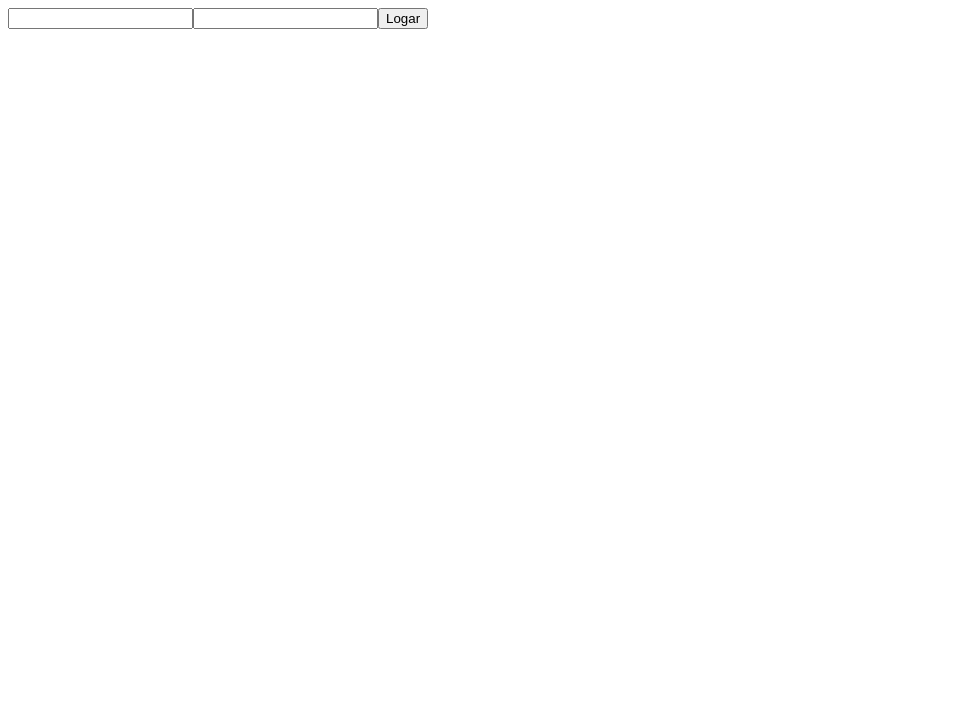
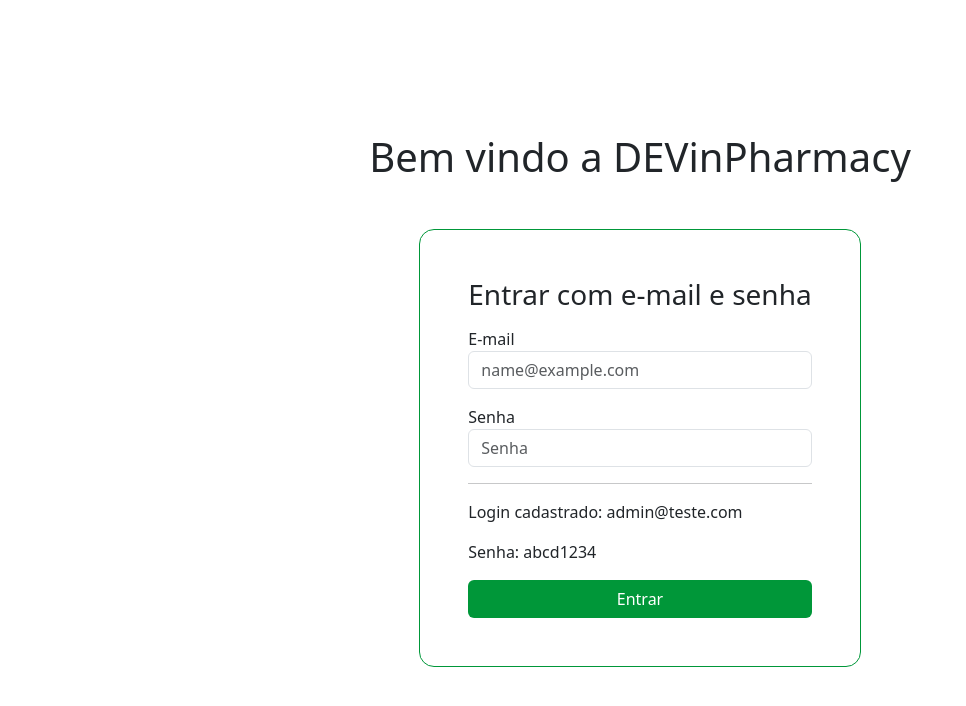
Before and after one commit to Antonio13050/devinhouse-projeto-modulo-1, a React (Vite) app: page / in a window 1280 px wide. Shown: the top 706 px of the page, without its empty margins (0-966 px from the left). Built offline with nearby package versions, Linux system fonts and the light colour scheme.

Commit message:
feat-login style

```diff
--- a/package.json
+++ b/package.json
@@ -11,6 +11,7 @@
   },
   "dependencies": {
     "@hookform/resolvers": "^3.2.0",
+    "bootstrap": "^5.3.1",
     "react": "^18.2.0",
     "react-dom": "^18.2.0",
     "react-hook-form": "^7.45.4",
--- a/src/main.jsx
+++ b/src/main.jsx
@@ -1,6 +1,7 @@
 import React from "react";
 import ReactDOM from "react-dom/client";
 import App from "./App.jsx";
+import "bootstrap/dist/css/bootstrap.min.css";
 
 ReactDOM.createRoot(document.getElementById("root")).render(
     <React.StrictMode>
--- a/src/pages/login/index.jsx
+++ b/src/pages/login/index.jsx
@@ -1,11 +1,24 @@
 import React from "react";
 import { useForm } from "react-hook-form";
-import { useState } from "react";
 import { UserContext } from "../../contexts/userContext";
 import { useContext } from "react";
+import "./styles.css";
+import { z } from "zod";
+import { zodResolver } from "@hookform/resolvers/zod";
+
+const formLoginchema = z.object({
+    email: z.string().nonempty("Digite o e-mail").email("E-mail inválido"),
+    password: z.string().min(1, "Digite a senha"),
+});
 
 function Login() {
-    const { register, handleSubmit } = useForm();
+    const {
+        register,
+        handleSubmit,
+        formState: { errors },
+    } = useForm({
+        resolver: zodResolver(formLoginchema),
+    });
 
     const { users, setIsLogged } = useContext(UserContext);
 
@@ -22,11 +35,57 @@ function Login() {
     };
 
     return (
-        <form onSubmit={handleSubmit(onSubmit)}>
-            <input type="email" label="Email" {...register("email")} />
-            <input type="password" label="Senha" {...register("password")} />
-            <button type="submit">Logar</button>
-        </form>
+        <>
+            <main className="text-center container flex-column">
+                <h1 className="h1 mb-5 fw-normal">Bem vindo a DEVinPharmacy</h1>
+                <div className="form-signin">
+                    <form onSubmit={handleSubmit(onSubmit)} className="p-5">
+                        <h1 className="h3 mb-3 fw-normal">
+                            Entrar com e-mail e senha
+                        </h1>
+                        <div className="form-group text-start mb-3">
+                            <label>E-mail</label>
+                            <input
+                                type="email"
+                                className="form-control"
+                                placeholder="name@example.com"
+                                {...register("email")}
+                            />
+                            {errors.email && (
+                                <p className="text-danger">
+                                    {errors.email.message}
+                                </p>
+                            )}
+                        </div>
+                        <div className="form-group text-start mb-3">
+                            <label>Senha</label>
+                            <input
+                                type="password"
+                                className="form-control"
+                                placeholder="Senha"
+                                {...register("password")}
+                            />
+                            {errors.password && (
+                                <p className="text-danger">
+                                    {errors.password.message}
+                                </p>
+                            )}
+                            <hr />
+                            <p>Login cadastrado: admin@teste.com</p>
+                            <p>Senha: abcd1234</p>
+                        </div>
+                        <div className="text-start">
+                            <button
+                                className="btn-login btn w-100"
+                                type="submit"
+                            >
+                                Entrar
+                            </button>
+                        </div>
+                    </form>
+                </div>
+            </main>
+        </>
     );
 }
 
--- /dev/null
+++ b/src/pages/login/styles.css
@@ -0,0 +1,28 @@
+main {
+    display: flex;
+    align-items: center;
+    justify-content: center;
+    padding-top: 40px;
+    padding-bottom: 40px;
+    max-width: 100px;
+    height: 100vh;
+}
+form {
+    border: 1px solid #009739;
+    border-radius: 15px;
+}
+
+form .btn-login {
+    background: #009739;
+    color: #fff;
+}
+
+form .btn-login:hover {
+    background: #009739;
+    color: #fff;
+}
+
+form .btn-login:active {
+    background: #009739;
+    color: #fff;
+}
--- a/src/routes/publicRoutes.jsx
+++ b/src/routes/publicRoutes.jsx
@@ -5,6 +5,7 @@ function PublicRoutes() {
     return (
         <Routes>
             <Route path="/" element={<Login />} />
+            <Route path="*" element={<Login />} />
         </Routes>
     );
 }
```
Also changed, not shown: 1 other file (tests, documents, lock files or other folders).
